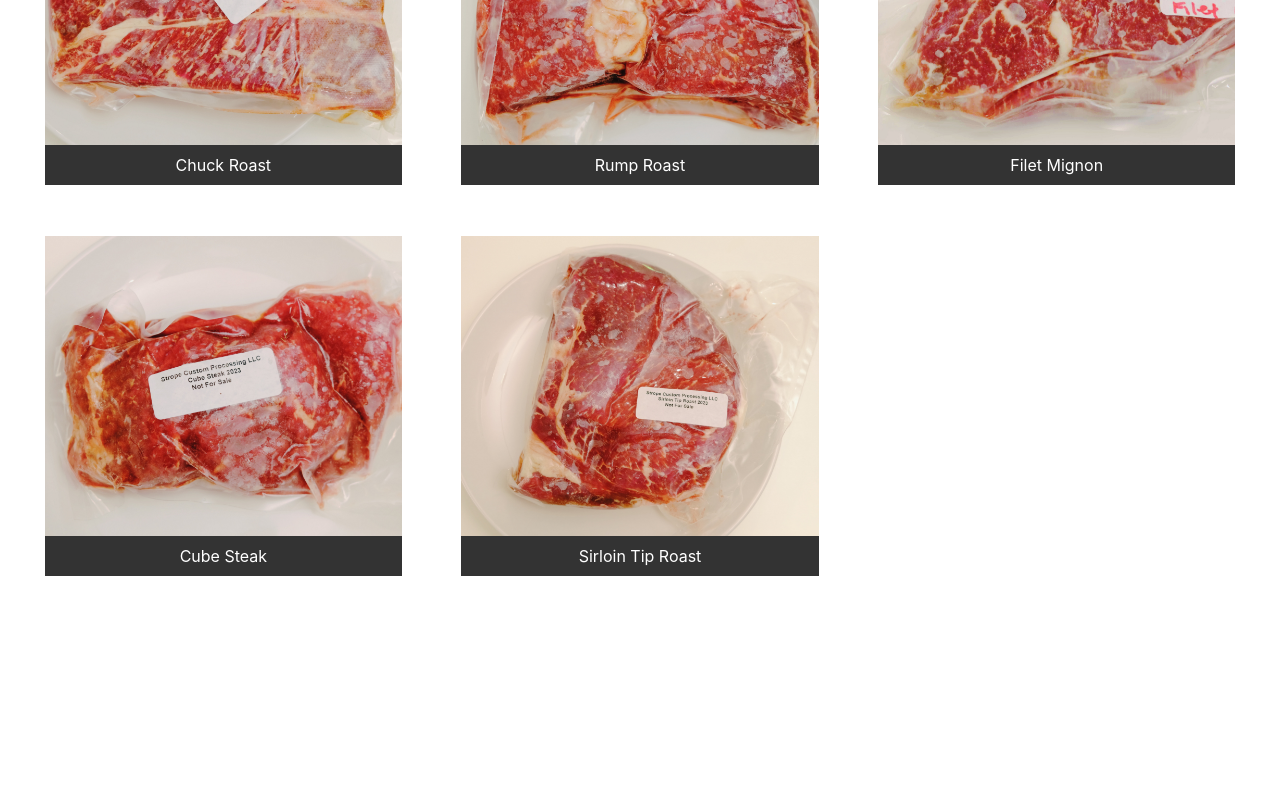
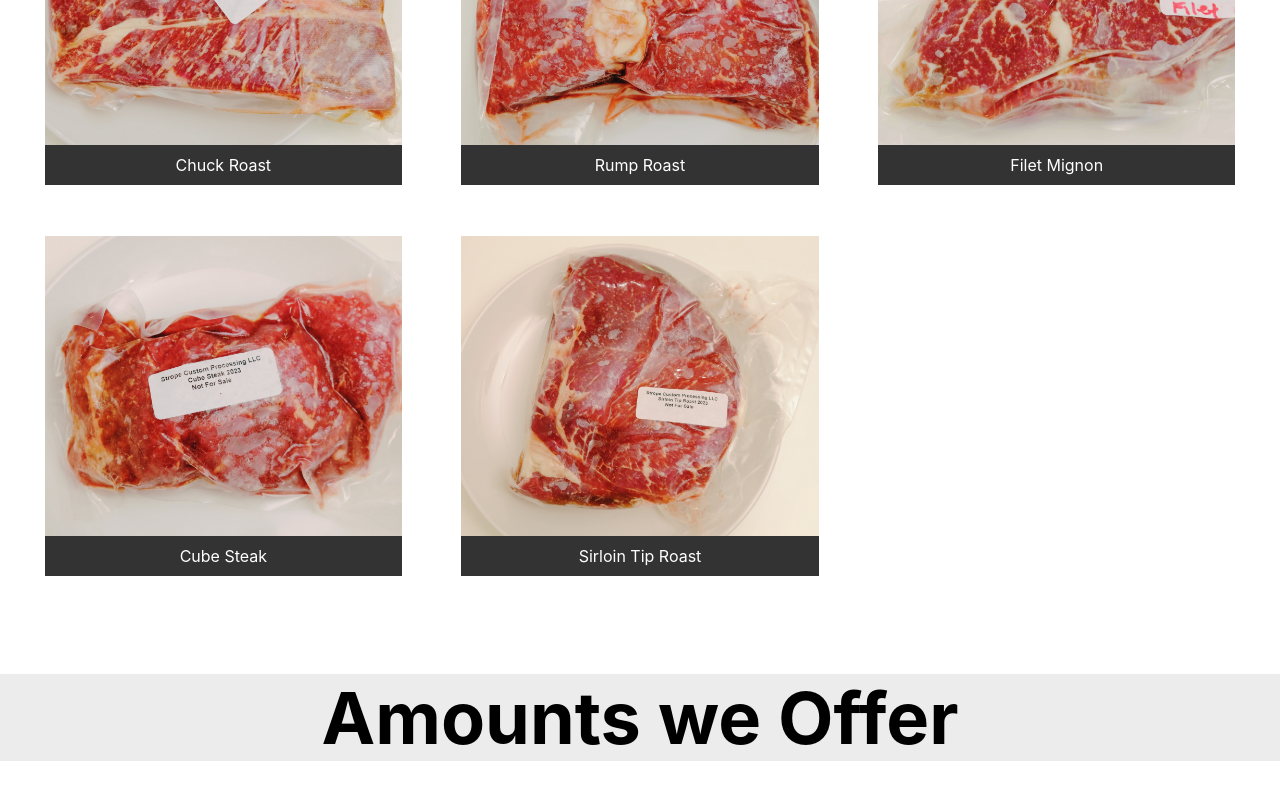
Before and after one commit to SolInvictusx/Lost-Loop, a React (Create React App) app: page /beef in a window 1280 px wide. Shown: the part 1425-2225 px from the top of the page. Before the commit the page ends 2001 px from the top, so only its background shows below. Built offline with nearby package versions, Linux system fonts and the light colour scheme.

Commit message:
Next section on beef page

```diff
--- /dev/null
+++ b/src/BeefPage/Section.js
@@ -0,0 +1,11 @@
+const SectionBeef = () => {
+    return (
+        <div>
+            <h1 className="amount-head">
+                Amounts we Offer
+            </h1>
+        </div>
+    );
+};
+
+export default SectionBeef;
--- a/src/OtherPages/BeefMain.js
+++ b/src/OtherPages/BeefMain.js
@@ -3,6 +3,7 @@ import BeefNeed from "../BeefPage/HowMuch";
 import InfoPortion from "../BeefPage/InfoSection";
 import BeefArray from "../BeefPage/CutsArray";
 import Headliner from "../BeefPage/Headline";
+import SectionBeef from "../BeefPage/Section";
 
 
 const BeefPage = () => {
@@ -19,6 +20,7 @@ const BeefPage = () => {
             </div>
             <Headliner />
             <BeefArray />
+            <SectionBeef />
         </div>
     );
 };
--- a/src/css/styles.css
+++ b/src/css/styles.css
@@ -416,6 +416,13 @@ ul {
     text-align: center;
 }
 
+.amount-head {
+    text-align: center;
+    font-size: 72px;
+    background-color: var(--mainGrey);
+    margin-top: 200px;
+}
+
 
 /* Beginning of Contact Page */
 
```
